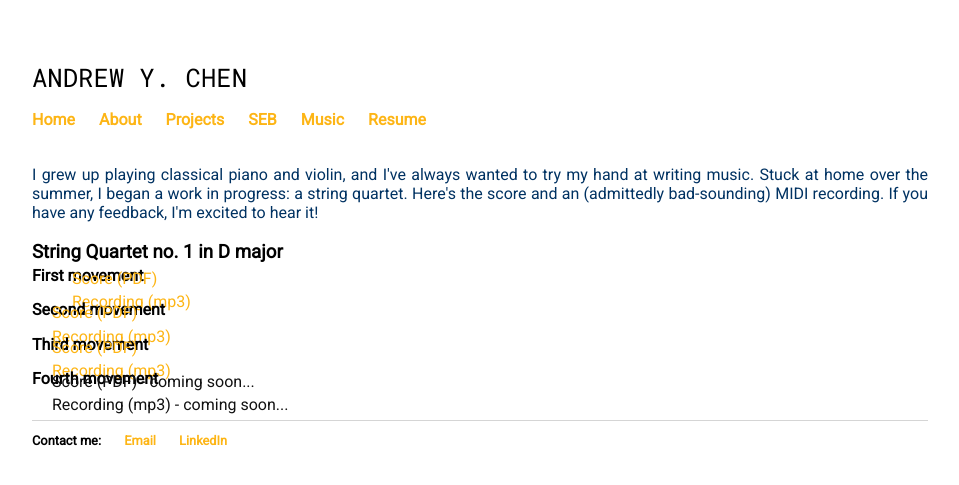
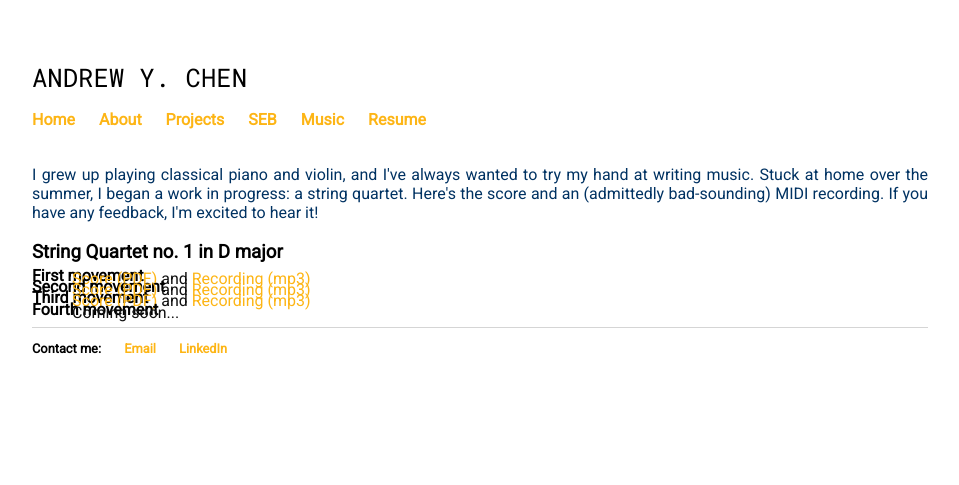
Before and after one commit to carbonheliumnitrogen/carbonheliumnitrogen.github.io, a Jekyll site: the page built from music.html, in a window 1280 px wide. Shown: the top 485 px of the page, without its empty margins (160-1119 px from the left). Built offline with Jekyll 4.4.1, drawn with Linux system fonts in a browser that asks for light colours.

Commit message:
Update music.html

```diff
--- a/music.html
+++ b/music.html
@@ -39,19 +39,21 @@ color:#003262;
 	<h3>String Quartet no. 1 in D major</h3>
 	<h4 id="mvmt">First movement</h4>
 	<div id=links>
-	<p id="link"> <a href="/music/1score.pdf">Score (PDF)</a></p>
-	<p id="link"> <a href="/music/1sound.mp3">Recording (mp3)</a> <br> </p>
+		<p id="link"> <a href="/music/1score.pdf">Score (PDF)</a> and <a href="/music/1sound.mp3">Recording (mp3)</a> </p>
 	</div>
 	<h4 id="mvmt">Second movement</h4>
-	<p id="link"> <a href="/music/2score.pdf">Score (PDF)</a></p>
-	<p id="link"> <a href="/music/2sound.mp3">Recording (mp3)</a><br> </p>
+	<div id=links>
+		<p id="link"> <a href="/music/2score.pdf">Score (PDF)</a> and <a href="/music/2sound.mp3">Recording (mp3)</a> </p>
+	</div>
 
  	<h4 id="mvmt">Third movement</h4>
-	<p id="link"> <a href="/music/3score.pdf">Score (PDF)</a></p>
-	<p id="link"> <a href="/music/3sound.mp3">Recording (mp3)</a><br> </p>
+	<div id=links>
+		<p id="link"> <a href="/music/3score.pdf">Score (PDF)</a> and <a href="/music/3sound.mp3">Recording (mp3)</a> </p>
+	</div>
 
 	<h4 id="mvmt">Fourth movement</h4>
-	<p id="link"> Score (PDF) - coming soon...</p>
-	<p id="link"> Recording (mp3) - coming soon...</p>
+	<div id=links>
+		<p id="link"> Coming soon... </p>
+	</div>
 
 	</div>
```
